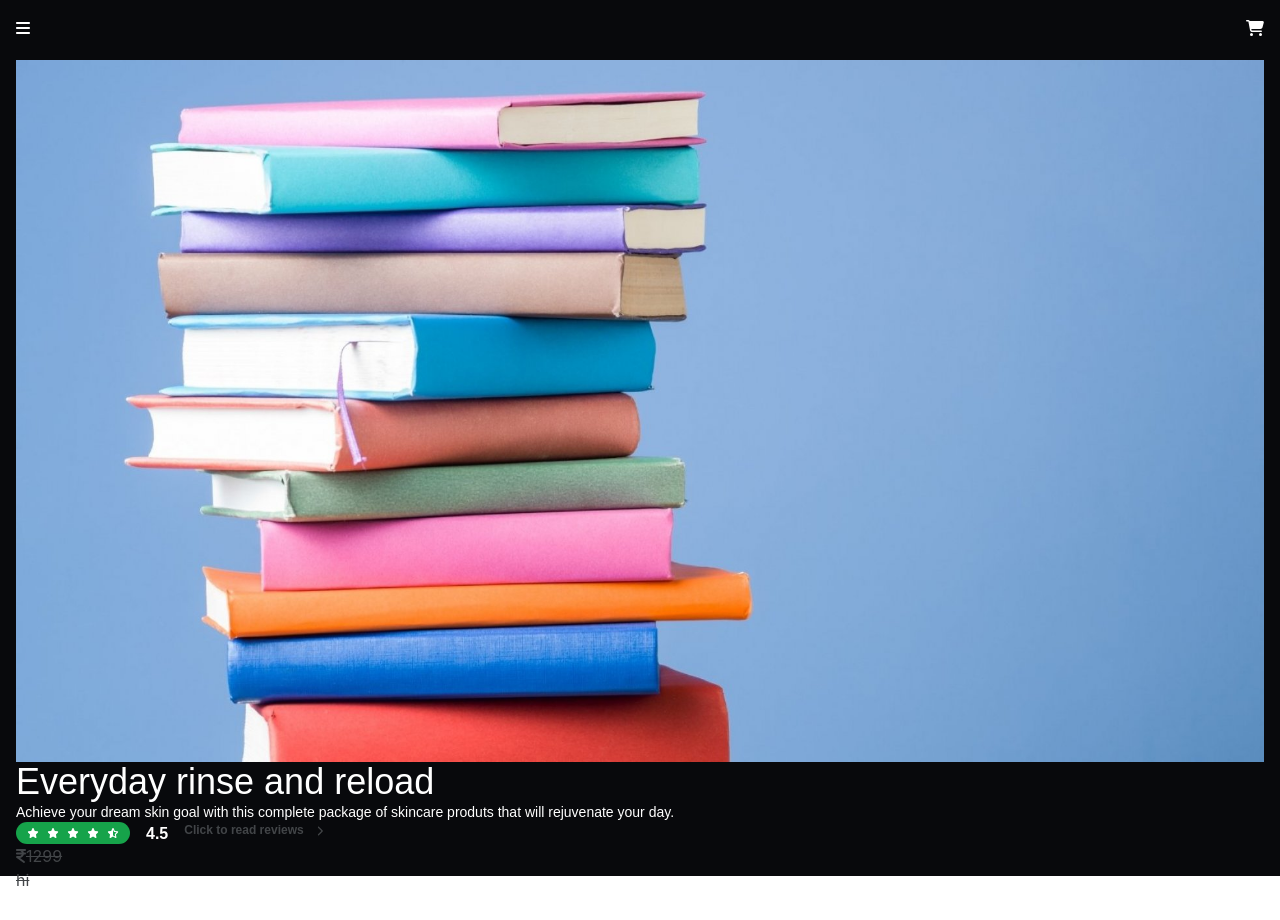
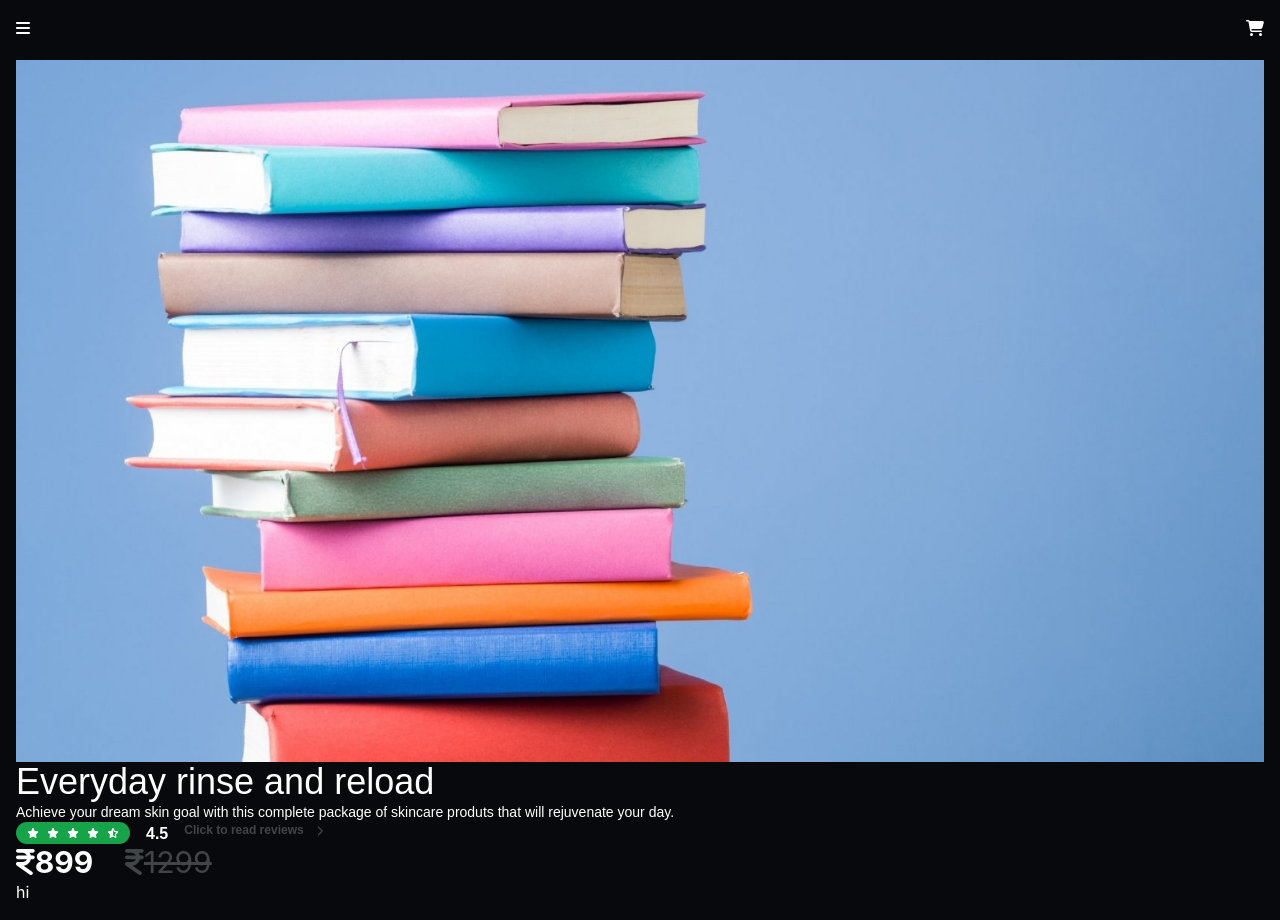
Before and after one commit to snippy066/dyeusfrontend, a React (Create React App) app: page / in a window 1280 px wide. Before the commit the page ends 892 px from the top, so only its background shows below. Built offline with nearby package versions, Linux system fonts and the light colour scheme.

Commit message:
design few components

```diff
--- a/src/components/body.js
+++ b/src/components/body.js
@@ -1,14 +1,15 @@
 import React from "react";
 import Rating from "./rating";
 import productpic from '../images/book_pro.jpg';
-import Currency from "./currency";
+import Currency from "./currencyStrike";
+import CurrencyCurrent from "./currencyCurrent";
+import VariantPicker from "./variantPicker";
 
-// import { FontAwesomeIcon } from "@fortawesome/react-fontawesome";
-// import { faIndianRupeeSign } from "@fortawesome/free-solid-svg-icons";
+
 
 function Body() {
   return (
-    <div className=" h-screen">
+    <div className="h-screen md:h-auto bg-back_blue">
       <img src={productpic} alt="product_picture" />
       <div className="text-4xl font-medium font-custfont">
         Everyday rinse and reload
@@ -19,17 +20,14 @@ function Body() {
       </div>
       <Rating />
 
-      {/* <div className=" text-3xl font-bold flex gap-5">
-        <div>
-          <FontAwesomeIcon icon={faIndianRupeeSign} />
-          899
-        </div>
-        <div className=" text-cust_text line-through">
-          <FontAwesomeIcon icon={faIndianRupeeSign} />
-          1299
-        </div>
-      </div> */}
-      <Currency text="hi"/>
+    <div className="text-3xl flex gap-8">
+      <CurrencyCurrent text="899"/>
+      <Currency text="1299" />
+      </div>
+
+      <div>
+          <VariantPicker/>
+      </div>
     </div>
   );
 }
--- /dev/null
+++ b/src/components/currencyCurrent.js
@@ -0,0 +1,16 @@
+import React from 'react';
+import { FontAwesomeIcon } from "@fortawesome/react-fontawesome";
+import { faIndianRupeeSign } from "@fortawesome/free-solid-svg-icons";
+
+function CurrencyCurrent(props) {
+    return (
+        <div className="font-bold flex gap-5">
+        <div>
+          <FontAwesomeIcon icon={faIndianRupeeSign} />
+          {props.text}
+        </div>
+        </div>
+    )
+}
+
+export default CurrencyCurrent
--- a/src/components/currency.js
+++ b/src/components/currencyStrike.js
@@ -2,15 +2,12 @@ import React from 'react';
 import { FontAwesomeIcon } from "@fortawesome/react-fontawesome";
 import { faIndianRupeeSign } from "@fortawesome/free-solid-svg-icons";
 
-export let text;
-
-const Currency=(props)=> {
+function Currency(props) {
     return (
         <div className=" text-cust_text line-through">
-        <FontAwesomeIcon icon={faIndianRupeeSign} />
-        1299
-        <div>{props.text}</div>
-      </div>
+            <FontAwesomeIcon icon={faIndianRupeeSign} />
+            {props.text}
+        </div>
     );
 }
 
--- /dev/null
+++ b/src/components/variantPicker.js
@@ -0,0 +1,11 @@
+import React from 'react'
+
+function VariantPicker() {
+    return (
+        <div>
+            hi
+        </div>
+    )
+}
+
+export default VariantPicker
```
